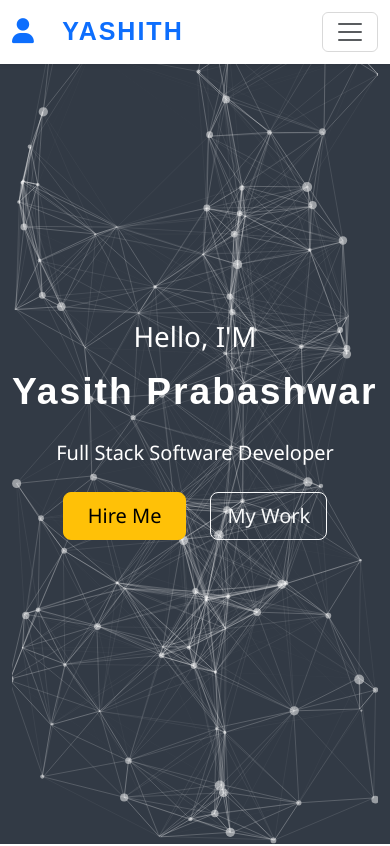
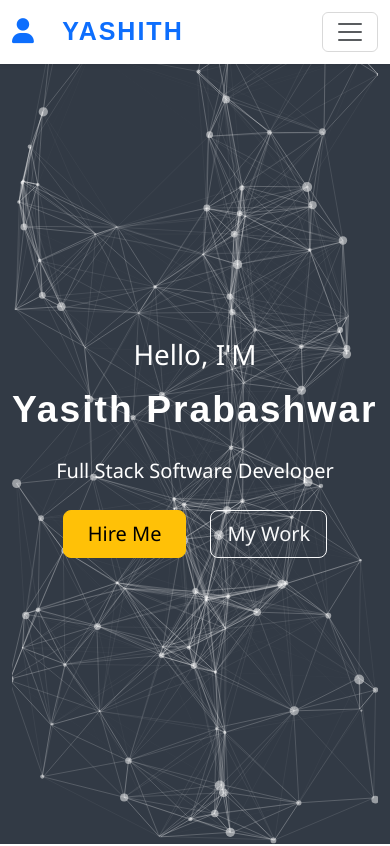
Before and after one commit to yasith-1/Official_Portfolio, a plain HTML site: page index.html in a window 390 px wide. Shown: the top 846 px of the page. Drawn offline with nearby package versions, Linux system fonts and the light colour scheme; animation ran at ten frames a second; a web font is replaced by a local one.

Commit message:
all projects

```diff
--- a/index.html
+++ b/index.html
@@ -81,7 +81,7 @@
                 <!-- particls div -->
                 <div id="particles-js" class="overflow-hidden position-relative top-0" style="height: 100vh;"></div>
                 <!-- particls div -->
-                <div class="col-md-10 position-absolute" style="top: 20rem;" id="main-info">
+                <div class="col-md-10 position-absolute" style="top: 40%;" id="main-info">
                     <h1 class="mb-3">Hello, I'M</h1>
                     <div class="typewriter mb-4">
                         <h1 class="display-3 fw-bold hero-main-name">Yasith Prabashwara</h1>
```
